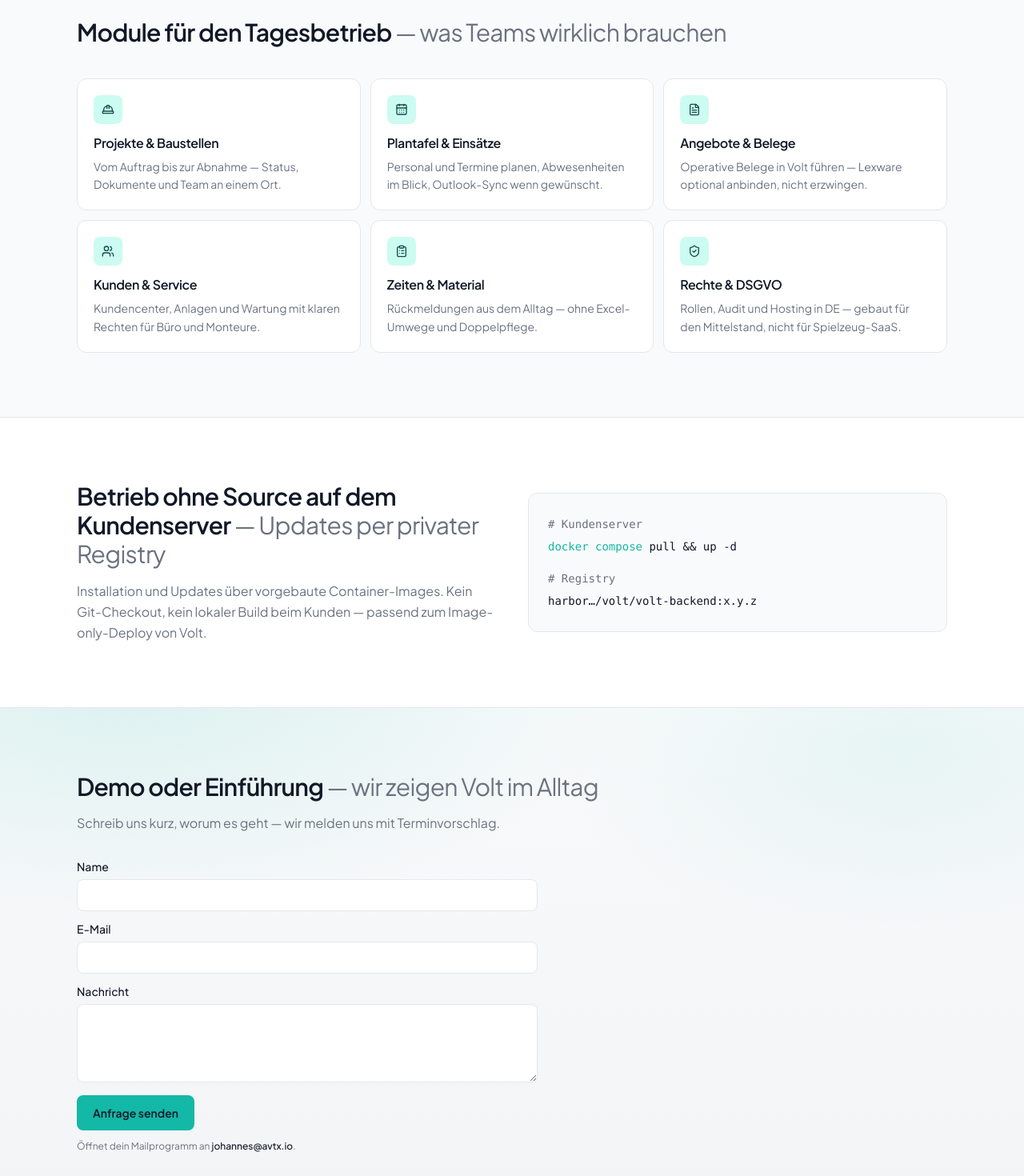
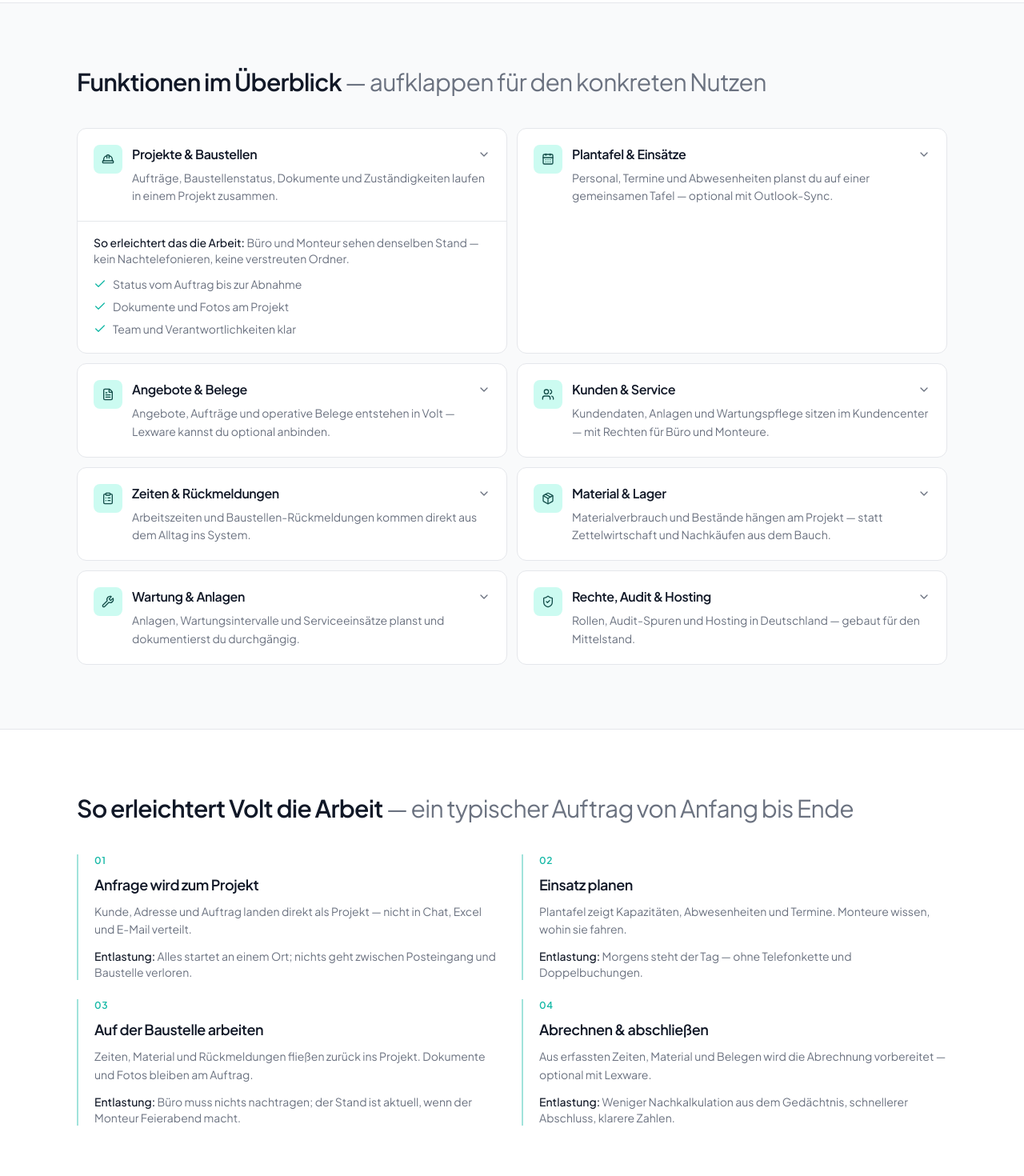
Before and after one commit to zPoche/volt-web, a React (Vite) app: page / in a window 1280 px wide. Shown: the part 920-2390 px from the top of the page at 80% size. Built offline with nearby package versions, Linux system fonts and the light colour scheme.

Commit message:
feat: Funktionen und Arbeitsnutzen von Volt erklären
Acht Kernfunktionen mit Nutzen und Punkten, aufklappbar; neuer
Ablauf-Abschnitt zeigt, wie Volt den Auftrag von Anfang bis Ende entlastet.

Co-authored-by: zPoche <zPoche@users.noreply.github.com>

```diff
--- a/src/App.tsx
+++ b/src/App.tsx
@@ -6,6 +6,7 @@ import {
   OperationsSection,
   ProductSection,
   SiteFooter,
+  WorkflowSection,
 } from './components/Sections';
 
 export default function App() {
@@ -16,6 +17,7 @@ export default function App() {
         <Hero />
         <ProductSection />
         <ModulesSection />
+        <WorkflowSection />
         <OperationsSection />
         <ContactSection />
       </main>
--- a/src/components/Hero.tsx
+++ b/src/components/Hero.tsx
@@ -65,7 +65,7 @@ export function Hero() {
             animate={{ y: 0 }}
             transition={{ duration: 0.65, delay: 0.16, ease: easeOut }}
           >
-            Projekte, Einsatzplanung, Angebote und Abrechnung in einem System.
+            Jede Funktion erklärt, was sie tut — und wie sie Büro und Baustelle entlastet.
           </motion.p>
           <motion.div
             className="mt-8 flex flex-wrap items-center gap-3"
@@ -90,13 +90,13 @@ export function Hero() {
               </motion.span>
             </motion.a>
             <motion.a
-              href="#produkt"
+              href="#module"
               className="inline-flex h-11 items-center rounded-lg border border-border bg-card px-5 text-sm font-semibold text-foreground"
               whileHover={{ scale: 1.03, y: -2, backgroundColor: 'rgb(243 244 246)' }}
               whileTap={{ scale: 0.97 }}
               transition={springSoft}
             >
-              Produkt ansehen
+              Funktionen ansehen
             </motion.a>
           </motion.div>
         </div>
--- a/src/components/ProductVisual.tsx
+++ b/src/components/ProductVisual.tsx
@@ -3,14 +3,15 @@ import { AnimatePresence, motion } from 'motion/react';
 import { Zap } from 'lucide-react';
 import { springSoft, springSnappy } from '../lib/motion';
 
-const NAV = ['Dashboard', 'Projekte', 'Plantafel', 'Angebote', 'Kunden'] as const;
+const NAV = ['Projekte', 'Plantafel', 'Angebote', 'Kunden', 'Zeiten', 'Material'] as const;
 
 const PANELS: Record<(typeof NAV)[number], { widths: number[]; label: string }> = {
-  Dashboard: { widths: [68, 48, 58], label: 'Überblick' },
   Projekte: { widths: [72, 54, 64], label: 'Aktive Projekte' },
-  Plantafel: { widths: [80, 62, 70], label: 'Diese Woche' },
+  Plantafel: { widths: [80, 62, 70], label: 'Einsätze diese Woche' },
   Angebote: { widths: [60, 75, 52], label: 'Offene Angebote' },
-  Kunden: { widths: [55, 66, 71], label: 'Kundenliste' },
+  Kunden: { widths: [55, 66, 71], label: 'Kunden & Anlagen' },
+  Zeiten: { widths: [64, 48, 58], label: 'Rückmeldungen' },
+  Material: { widths: [70, 52, 61], label: 'Verbrauch & Bestand' },
 };
 
 /**
--- a/src/components/Sections.tsx
+++ b/src/components/Sections.tsx
@@ -1,58 +1,11 @@
-import {
-  CalendarDays,
-  ClipboardList,
-  FileText,
-  HardHat,
-  ShieldCheck,
-  Users,
-} from 'lucide-react';
-import type { FormEvent, ReactNode } from 'react';
-import type { LucideIcon } from 'lucide-react';
-import { motion } from 'motion/react';
+import { useState, type FormEvent, type ReactNode } from 'react';
+import { Check, ChevronDown } from 'lucide-react';
+import { AnimatePresence, motion } from 'motion/react';
+import { FEATURES, WORKFLOW } from '../content/features';
 import { fadeUp, springSoft, springSnappy, staggerContainer } from '../lib/motion';
 
-type Feature = {
-  icon: LucideIcon;
-  title: string;
-  text: string;
-};
-
-const MODULES: Feature[] = [
-  {
-    icon: HardHat,
-    title: 'Projekte & Baustellen',
-    text: 'Vom Auftrag bis zur Abnahme — Status, Dokumente und Team an einem Ort.',
-  },
-  {
-    icon: CalendarDays,
-    title: 'Plantafel & Einsätze',
-    text: 'Personal und Termine planen, Abwesenheiten im Blick, Outlook-Sync wenn gewünscht.',
-  },
-  {
-    icon: FileText,
-    title: 'Angebote & Belege',
-    text: 'Operative Belege in Volt führen — Lexware optional anbinden, nicht erzwingen.',
-  },
-  {
-    icon: Users,
-    title: 'Kunden & Service',
-    text: 'Kundencenter, Anlagen und Wartung mit klaren Rechten für Büro und Monteure.',
-  },
-  {
-    icon: ClipboardList,
-    title: 'Zeiten & Material',
-    text: 'Rückmeldungen aus dem Alltag — ohne Excel-Umwege und Doppelpflege.',
-  },
-  {
-    icon: ShieldCheck,
-    title: 'Rechte & DSGVO',
-    text: 'Rollen, Audit und Hosting in DE — gebaut für den Mittelstand, nicht für Spielzeug-SaaS.',
-  },
-];
-
 const CONTACT_EMAIL = 'johannes@avtx.io';
-
-const viewport = { once: true, amount: 0.25, margin: '0px 0px -8% 0px' } as const;
+const viewport = { once: true, amount: 0.2, margin: '0px 0px -8% 0px' } as const;
 
 export function ProductSection() {
   return (
@@ -69,15 +22,15 @@ export function ProductSection() {
           className="text-2xl font-semibold tracking-tight sm:text-3xl"
           variants={fadeUp}
         >
-          Eine Oberfläche für den Betrieb
+          Alle Funktionen — und wie sie den Tag entlasten
           <span className="font-normal text-muted-foreground">
             {' '}
-            — Büro und Baustelle im selben System
+            — vom Angebot bis zur Abrechnung
           </span>
         </motion.h2>
         <motion.p className="max-w-2xl text-muted-foreground leading-relaxed" variants={fadeUp}>
-          Volt bündelt Projekte, Planung, Belege und Kunden — ohne parallele Tools und ohne
-          doppelte Pflege. Hell, flach und schnell erfassbar, wie im ERP selbst.
+          Volt ist das ERP für Elektrohandwerk: Projekte, Planung, Kunden, Zeiten, Material und Belege
+          greifen ineinander. Unten siehst du jede Funktion — und welchen Umweg sie dir im Alltag spart.
         </motion.p>
       </motion.div>
     </section>
@@ -85,6 +38,8 @@ export function ProductSection() {
 }
 
 export function ModulesSection() {
+  const [openTitle, setOpenTitle] = useState<string | null>(FEATURES[0]?.title ?? null);
+
   return (
     <section id="module" className="border-b border-border" aria-labelledby="module-heading">
       <div className="mx-auto max-w-6xl px-6 py-16 sm:px-8 sm:py-20">
@@ -96,36 +51,133 @@ export function ModulesSection() {
           whileInView="show"
           viewport={viewport}
         >
-          Module für den Tagesbetrieb
-          <span className="font-normal text-muted-foreground"> — was Teams wirklich brauchen</span>
+          Funktionen im Überblick
+          <span className="font-normal text-muted-foreground">
+            {' '}
+            — aufklappen für den konkreten Nutzen
+          </span>
         </motion.h2>
         <motion.ul
-          className="mt-10 grid gap-3 sm:grid-cols-2 lg:grid-cols-3"
+          className="mt-10 grid gap-3 lg:grid-cols-2"
           variants={staggerContainer}
           initial="hidden"
           whileInView="show"
           viewport={viewport}
         >
-          {MODULES.map(({ icon: Icon, title, text }) => (
+          {FEATURES.map(({ icon: Icon, title, does, helps, points }) => {
+            const open = openTitle === title;
+            return (
+              <motion.li
+                key={title}
+                variants={fadeUp}
+                layout
+                className="overflow-hidden rounded-xl border border-border bg-card"
+              >
+                <motion.button
+                  type="button"
+                  className="flex w-full items-start gap-3 p-5 text-left"
+                  onClick={() => setOpenTitle(open ? null : title)}
+                  whileHover={{ backgroundColor: 'rgb(249 250 251)' }}
+                  aria-expanded={open}
+                >
+                  <span className="inline-flex h-9 w-9 shrink-0 items-center justify-center rounded-lg bg-accent text-accent-foreground">
+                    <Icon className="h-4 w-4" aria-hidden="true" />
+                  </span>
+                  <span className="min-w-0 flex-1">
+                    <span className="flex items-center justify-between gap-3">
+                      <span className="text-base font-semibold tracking-tight">{title}</span>
+                      <motion.span
+                        animate={{ rotate: open ? 180 : 0 }}
+                        transition={springSnappy}
+                        className="text-muted-foreground"
+                      >
+                        <ChevronDown className="h-4 w-4" aria-hidden="true" />
+                      </motion.span>
+                    </span>
+                    <span className="mt-1.5 block text-sm leading-relaxed text-muted-foreground">
+                      {does}
+                    </span>
+                  </span>
+                </motion.button>
+                <AnimatePresence initial={false}>
+                  {open && (
+                    <motion.div
+                      key="body"
+                      initial={{ height: 0, opacity: 0 }}
+                      animate={{ height: 'auto', opacity: 1 }}
+                      exit={{ height: 0, opacity: 0 }}
+                      transition={{ duration: 0.28 }}
+                      className="overflow-hidden"
+                    >
+                      <div className="space-y-3 border-t border-border px-5 pb-5 pt-4">
+                        <p className="text-sm font-medium text-foreground">
+                          So erleichtert das die Arbeit:{' '}
+                          <span className="font-normal text-muted-foreground">{helps}</span>
+                        </p>
+                        <ul className="grid gap-2">
+                          {points.map((point) => (
+                            <li key={point} className="flex items-start gap-2 text-sm text-muted-foreground">
+                              <Check className="mt-0.5 h-4 w-4 shrink-0 text-primary" aria-hidden="true" />
+                              {point}
+                            </li>
+                          ))}
+                        </ul>
+                      </div>
+                    </motion.div>
+                  )}
+                </AnimatePresence>
+              </motion.li>
+            );
+          })}
+        </motion.ul>
+      </div>
+    </section>
+  );
+}
+
+export function WorkflowSection() {
+  return (
+    <section id="ablauf" className="border-b border-border bg-card" aria-labelledby="ablauf-heading">
+      <div className="mx-auto max-w-6xl px-6 py-16 sm:px-8 sm:py-20">
+        <motion.h2
+          id="ablauf-heading"
+          className="text-2xl font-semibold tracking-tight sm:text-3xl"
+          variants={fadeUp}
+          initial="hidden"
+          whileInView="show"
+          viewport={viewport}
+        >
+          So erleichtert Volt die Arbeit
+          <span className="font-normal text-muted-foreground">
+            {' '}
+            — ein typischer Auftrag von Anfang bis Ende
+          </span>
+        </motion.h2>
+        <motion.ol
+          className="mt-10 grid gap-6 sm:grid-cols-2"
+          variants={staggerContainer}
+          initial="hidden"
+          whileInView="show"
+          viewport={viewport}
+        >
+          {WORKFLOW.map((item) => (
             <motion.li
-              key={title}
+              key={item.step}
               variants={fadeUp}
-              whileHover={{ y: -6, borderColor: 'rgb(20 184 166 / 0.4)' }}
+              whileHover={{ y: -4 }}
               transition={springSnappy}
-              className="rounded-xl border border-border bg-card p-5 shadow-none"
+              className="relative border-l-2 border-primary/40 pl-5"
             >
-              <motion.div
-                className="mb-3 inline-flex h-9 w-9 items-center justify-center rounded-lg bg-accent text-accent-foreground"
-                whileHover={{ rotate: -8, scale: 1.08 }}
-                transition={springSoft}
-              >
-                <Icon className="h-4 w-4" aria-hidden="true" />
-              </motion.div>
-              <h3 className="text-base font-semibold tracking-tight">{title}</h3>
-              <p className="mt-1.5 text-sm leading-relaxed text-muted-foreground">{text}</p>
+              <div className="text-xs font-semibold tracking-wider text-primary">{item.step}</div>
+              <h3 className="mt-2 text-lg font-semibold tracking-tight">{item.title}</h3>
+              <p className="mt-2 text-sm leading-relaxed text-muted-foreground">{item.text}</p>
+              <p className="mt-3 text-sm font-medium text-foreground">
+                Entlastung:{' '}
+                <span className="font-normal text-muted-foreground">{item.relief}</span>
+              </p>
             </motion.li>
           ))}
-        </motion.ul>
+        </motion.ol>
       </div>
     </section>
   );
@@ -133,7 +185,7 @@ export function ModulesSection() {
 
 export function OperationsSection() {
   return (
-    <section id="betrieb" className="border-b border-border bg-card" aria-labelledby="betrieb-heading">
+    <section id="betrieb" className="border-b border-border" aria-labelledby="betrieb-heading">
       <div className="mx-auto grid max-w-6xl gap-10 px-6 py-16 sm:px-8 sm:py-20 lg:grid-cols-2 lg:items-center">
         <motion.div
           variants={staggerContainer}
@@ -154,7 +206,8 @@ export function OperationsSection() {
           </motion.h2>
           <motion.p className="mt-4 text-muted-foreground leading-relaxed" variants={fadeUp}>
             Installation und Updates über vorgebaute Container-Images. Kein Git-Checkout, kein lokaler
-            Build beim Kunden — passend zum Image-only-Deploy von Volt.
+            Build beim Kunden — passend zum Image-only-Deploy von Volt. IT bleibt schlank, Fachabteilung
+            arbeitet weiter.
           </motion.p>
         </motion.div>
         <motion.div
@@ -238,7 +291,8 @@ export function ContactSection() {
           <span className="font-normal text-muted-foreground"> — wir zeigen Volt im Alltag</span>
         </motion.h2>
         <motion.p className="mt-4 max-w-xl text-muted-foreground" variants={fadeUp}>
-          Schreib uns kurz, worum es geht — wir melden uns mit Terminvorschlag.
+          Schreib uns kurz, worum es geht — wir melden uns mit Terminvorschlag und gehen die Funktionen
+          an euren Prozessen durch.
         </motion.p>
         <motion.form className="mt-8 grid max-w-xl gap-3" onSubmit={submitContact} variants={fadeUp}>
           {[
@@ -306,7 +360,7 @@ export function SiteFooter() {
         <p>
           <span className="font-semibold text-foreground">Volt</span> — ERP für Elektrohandwerk
         </p>
-        <p>Design-Tokens aus dem Volt-ERP · Hosting DE</p>
+        <p>Funktionen, Planung, Belege · Hosting DE</p>
       </div>
     </motion.footer>
   );
--- a/src/components/SiteHeader.tsx
+++ b/src/components/SiteHeader.tsx
@@ -4,8 +4,8 @@ import { VoltLogo } from './VoltLogo';
 import { springSnappy } from '../lib/motion';
 
 const NAV = [
-  { href: '#produkt', label: 'Produkt' },
-  { href: '#module', label: 'Module' },
+  { href: '#module', label: 'Funktionen' },
+  { href: '#ablauf', label: 'Ablauf' },
   { href: '#betrieb', label: 'Betrieb' },
 ] as const;
 
--- /dev/null
+++ b/src/content/features.ts
@@ -0,0 +1,148 @@
+import {
+  CalendarDays,
+  ClipboardList,
+  FileText,
+  HardHat,
+  Package,
+  ShieldCheck,
+  Users,
+  Wrench,
+} from 'lucide-react';
+import type { LucideIcon } from 'lucide-react';
+
+export type Feature = {
+  icon: LucideIcon;
+  title: string;
+  /** Was die Funktion kann */
+  does: string;
+  /** Wie sie die Arbeit erleichtert */
+  helps: string;
+  points: string[];
+};
+
+/** Alle Kernfunktionen von Volt — jeweils mit Nutzen im Alltag. */
+export const FEATURES: Feature[] = [
+  {
+    icon: HardHat,
+    title: 'Projekte & Baustellen',
+    does: 'Aufträge, Baustellenstatus, Dokumente und Zuständigkeiten laufen in einem Projekt zusammen.',
+    helps: 'Büro und Monteur sehen denselben Stand — kein Nachtelefonieren, keine verstreuten Ordner.',
+    points: [
+      'Status vom Auftrag bis zur Abnahme',
+      'Dokumente und Fotos am Projekt',
+      'Team und Verantwortlichkeiten klar',
+    ],
+  },
+  {
+    icon: CalendarDays,
+    title: 'Plantafel & Einsätze',
+    does: 'Personal, Termine und Abwesenheiten planst du auf einer gemeinsamen Tafel — optional mit Outlook-Sync.',
+    helps: 'Weniger Doppelbuchungen, weniger Chaos am Morgen — wer wo ist, steht sofort fest.',
+    points: [
+      'Einsätze und Kapazitäten im Blick',
+      'Abwesenheiten direkt einplanen',
+      'Outlook-Sync wenn gewünscht',
+    ],
+  },
+  {
+    icon: FileText,
+    title: 'Angebote & Belege',
+    does: 'Angebote, Aufträge und operative Belege entstehen in Volt — Lexware kannst du optional anbinden.',
+    helps: 'Vom Angebot zur Ausführung ohne Medienbruch; Buchhaltung bleibt flexibel, nicht erzwungen.',
+    points: [
+      'Angebote direkt aus dem Projekt',
+      'Operative Belege im System',
+      'Lexware optional, nicht Pflicht',
+    ],
+  },
+  {
+    icon: Users,
+    title: 'Kunden & Service',
+    does: 'Kundendaten, Anlagen und Wartungspflege sitzen im Kundencenter — mit Rechten für Büro und Monteure.',
+    helps: 'Service-Historie und Ansprechpartner sind sofort da — auch unterwegs auf der Baustelle.',
+    points: [
+      'Kunden und Anlagen an einem Ort',
+      'Wartung und Historie nachvollziehbar',
+      'Rollen für Büro und Monteure',
+    ],
+  },
+  {
+    icon: ClipboardList,
+    title: 'Zeiten & Rückmeldungen',
+    does: 'Arbeitszeiten und Baustellen-Rückmeldungen kommen direkt aus dem Alltag ins System.',
+    helps: 'Keine Excel-Listen hinterher — Abrechnung und Nachkalkulation starten mit echten Daten.',
+    points: [
+      'Zeiten ohne Umweg erfassen',
+      'Rückmeldungen vom Einsatz',
+      'Grundlage für Abrechnung',
+    ],
+  },
+  {
+    icon: Package,
+    title: 'Material & Lager',
+    does: 'Materialverbrauch und Bestände hängen am Projekt — statt Zettelwirtschaft und Nachkäufen aus dem Bauch.',
+    helps: 'Du weißt, was verbaut wurde und was fehlt — Nachbestellung und Nachkalkulation werden einfacher.',
+    points: [
+      'Material am Projekt verbuchen',
+      'Bestände und Bewegungen',
+      'Weniger Fehlkäufe und Sucherei',
+    ],
+  },
+  {
+    icon: Wrench,
+    title: 'Wartung & Anlagen',
+    does: 'Anlagen, Wartungsintervalle und Serviceeinsätze planst und dokumentierst du durchgängig.',
+    helps: 'Wiederkehrende Aufträge rutschen nicht unter — Kundenbindung und Auslastung bleiben planbar.',
+    points: [
+      'Intervalle und Termine steuern',
+      'Servicehistorie je Anlage',
+      'Planbare Folgeaufträge',
+    ],
+  },
+  {
+    icon: ShieldCheck,
+    title: 'Rechte, Audit & Hosting',
+    does: 'Rollen, Audit-Spuren und Hosting in Deutschland — gebaut für den Mittelstand.',
+    helps: 'Jeder sieht nur, was er braucht; Nachweisbarkeit und Datenschutz sind mitgedacht, nicht angeklebt.',
+    points: [
+      'Rollen statt Alles-oder-Nichts',
+      'Audit für sensible Änderungen',
+      'Hosting in DE',
+    ],
+  },
+];
+
+export type WorkflowStep = {
+  step: string;
+  title: string;
+  text: string;
+  relief: string;
+};
+
+/** Typischer Ablauf — zeigt, wie Volt die Arbeit erleichtert. */
+export const WORKFLOW: WorkflowStep[] = [
+  {
+    step: '01',
+    title: 'Anfrage wird zum Projekt',
+    text: 'Kunde, Adresse und Auftrag landen direkt als Projekt — nicht in Chat, Excel und E-Mail verteilt.',
+    relief: 'Alles startet an einem Ort; nichts geht zwischen Posteingang und Baustelle verloren.',
+  },
+  {
+    step: '02',
+    title: 'Einsatz planen',
+    text: 'Plantafel zeigt Kapazitäten, Abwesenheiten und Termine. Monteure wissen, wohin sie fahren.',
+    relief: 'Morgens steht der Tag — ohne Telefonkette und Doppelbuchungen.',
+  },
+  {
+    step: '03',
+    title: 'Auf der Baustelle arbeiten',
+    text: 'Zeiten, Material und Rückmeldungen fließen zurück ins Projekt. Dokumente und Fotos bleiben am Auftrag.',
+    relief: 'Büro muss nichts nachtragen; der Stand ist aktuell, wenn der Monteur Feierabend macht.',
+  },
+  {
+    step: '04',
+    title: 'Abrechnen & abschließen',
+    text: 'Aus erfassten Zeiten, Material und Belegen wird die Abrechnung vorbereitet — optional mit Lexware.',
+    relief: 'Weniger Nachkalkulation aus dem Gedächtnis, schnellerer Abschluss, klarere Zahlen.',
+  },
+];
```
